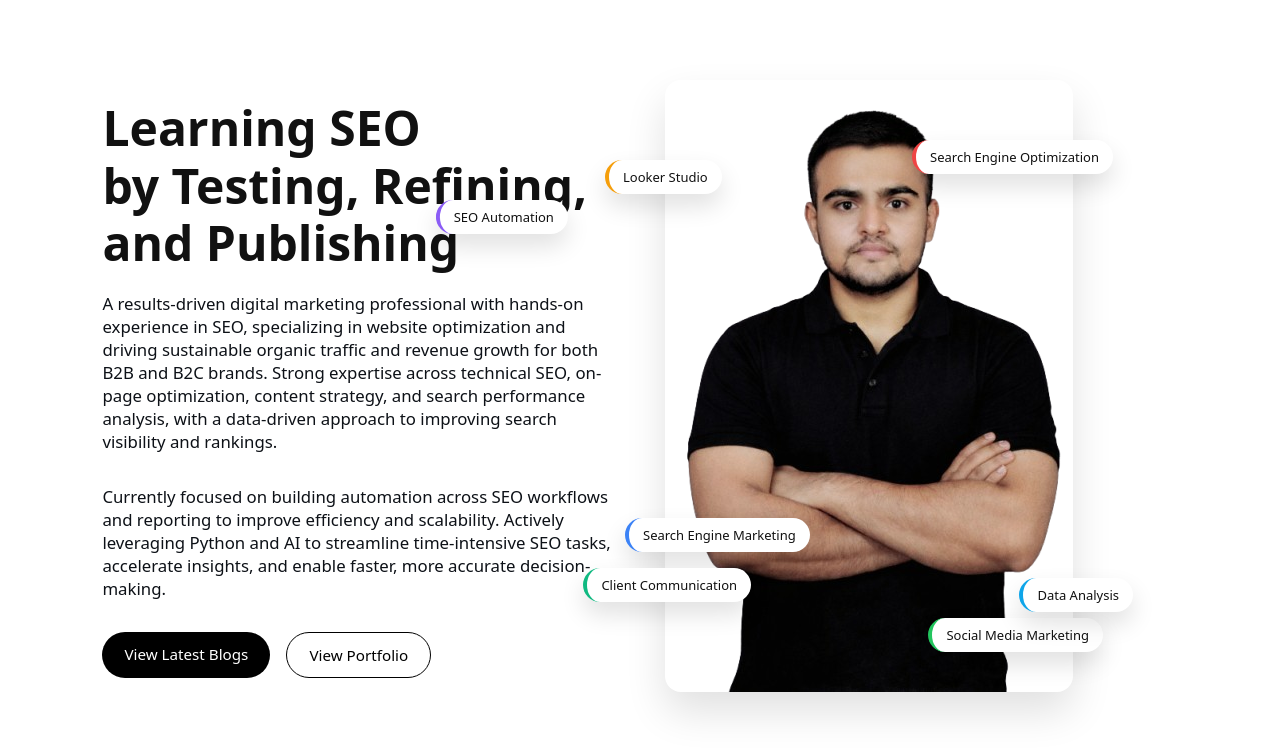
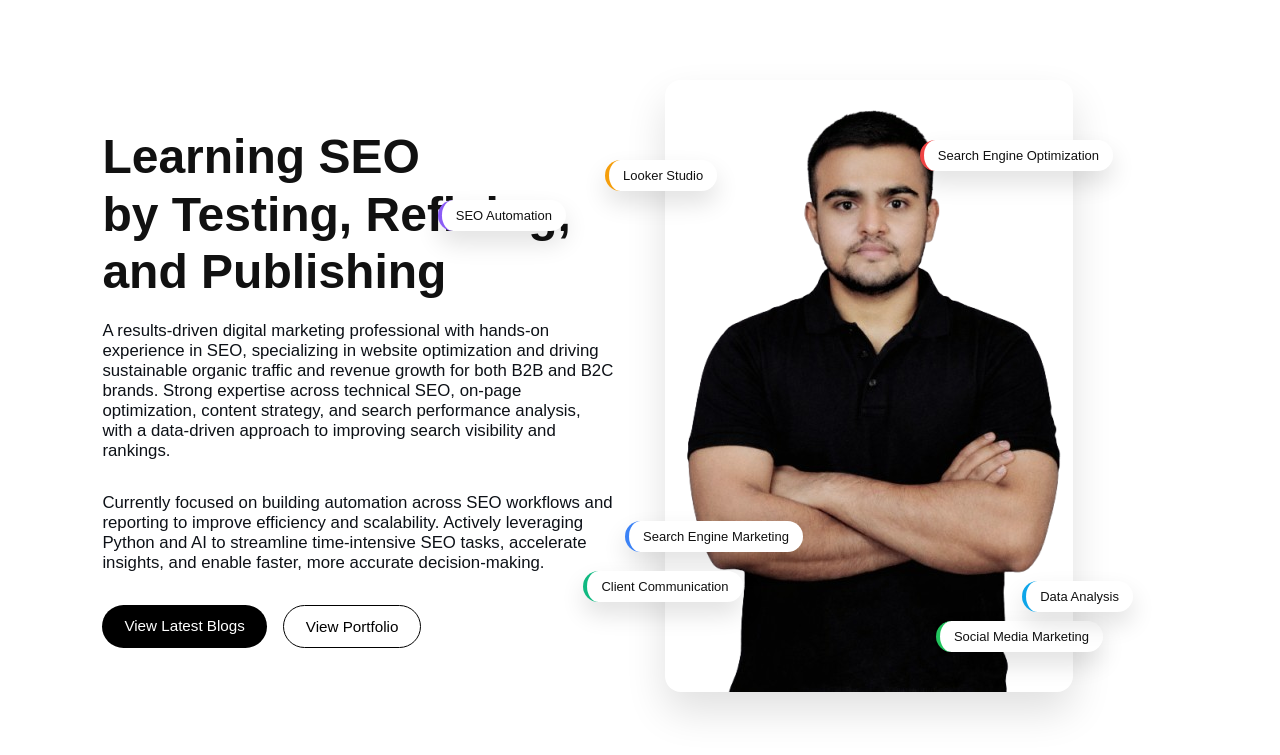
Before and after one commit to uddeshbommawar/uddeshbommawar.github.io, a Jekyll site: the page built from index.md, in a window 1280 px wide. Shown: the top 755 px of the page. Built offline with Jekyll 4.4.1, drawn with Linux system fonts in a browser that asks for light colours.

Commit message:
Update main.css

```diff
--- a/assets/css/main.css
+++ b/assets/css/main.css
@@ -5,9 +5,14 @@
 }
 
 body {
-  font-family: system-ui, -apple-system, BlinkMacSystemFont, "Nunito", sans-serif;
+  font-family: "Rubik", sans-serif;
   background: #ffffff;
   color: #111;
+}
+
+.hero-left h1 {
+  font-family: "Nunito", sans-serif;
+  font-weight: 800;
 }
 
 .hero {
```
